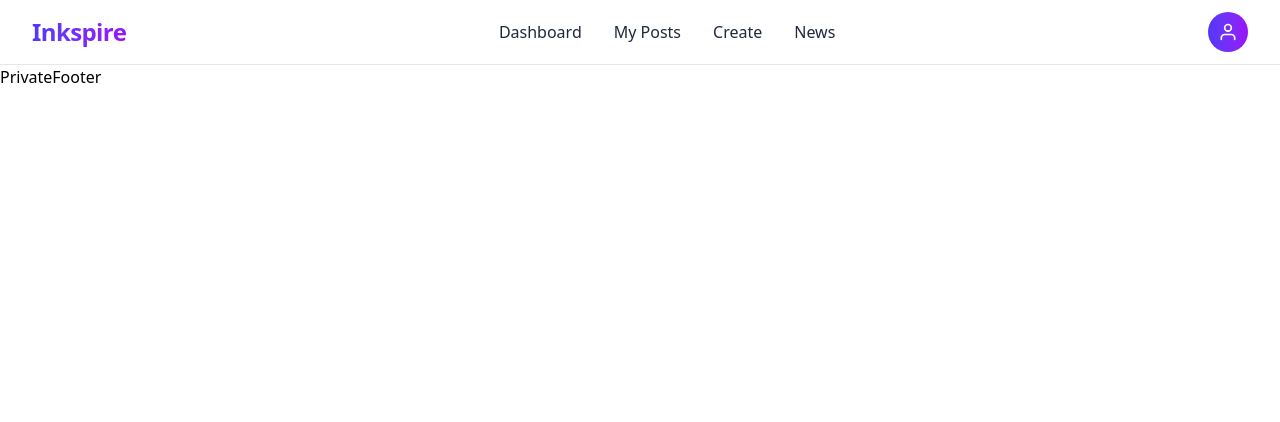
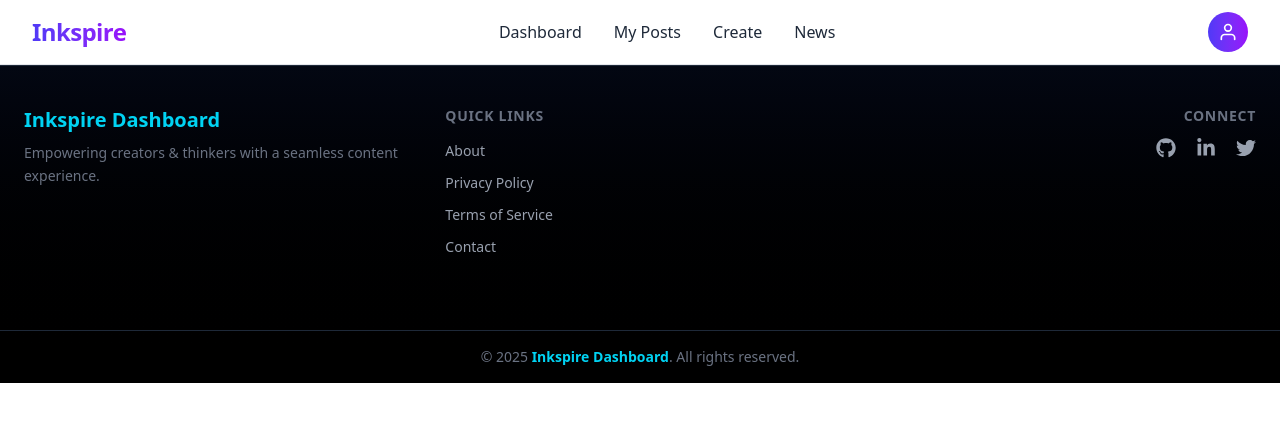
Before and after one commit to sanjiban-dey-2000/Inkspire-frontend, a React (Vite) app: page /private in a window 1280 px wide. Shown: the top 422 px of the page. Built offline with nearby package versions, Linux system fonts and the light colour scheme; sample sign-in values are in the browser's storage.

Commit message:
Private footer created

```diff
--- a/src/components/UI/PrivateFooter.jsx
+++ b/src/components/UI/PrivateFooter.jsx
@@ -1,9 +1,91 @@
-import React from 'react'
+import React from "react";
+import { FaGithub, FaLinkedinIn, FaTwitter } from "react-icons/fa";
 
 const PrivateFooter = () => {
   return (
-    <div>PrivateFooter</div>
-  )
-}
+    <footer className="bg-gradient-to-b from-gray-950 to-black border-t border-gray-800 text-gray-400">
+      <div className="max-w-7xl mx-auto px-6 py-10 grid grid-cols-1 md:grid-cols-3 gap-8 text-center md:text-left">
 
-export default PrivateFooter
+        {/* Brand Section */}
+        <div>
+          <h2 className="text-xl font-semibold text-cyan-400 mb-2">
+            Inkspire Dashboard
+          </h2>
+          <p className="text-sm text-gray-500 leading-relaxed">
+            Empowering creators & thinkers with a seamless content experience.
+          </p>
+        </div>
+
+        {/* Navigation Section */}
+        <div>
+          <h3 className="text-sm uppercase text-gray-500 font-semibold mb-3 tracking-wider">
+            Quick Links
+          </h3>
+          <ul className="space-y-2">
+            <NavItem text="About" href="#" />
+            <NavItem text="Privacy Policy" href="#" />
+            <NavItem text="Terms of Service" href="#" />
+            <NavItem text="Contact" href="#" />
+          </ul>
+        </div>
+
+        {/* Social Section */}
+        <div className="flex flex-col items-center md:items-end">
+          <h3 className="text-sm uppercase text-gray-500 font-semibold mb-3 tracking-wider">
+            Connect
+          </h3>
+          <div className="flex space-x-5">
+            <SocialIcon
+              href="https://github.com/"
+              Icon={FaGithub}
+              color="hover:text-gray-300"
+            />
+            <SocialIcon
+              href="https://linkedin.com/"
+              Icon={FaLinkedinIn}
+              color="hover:text-blue-400"
+            />
+            <SocialIcon
+              href="https://twitter.com/"
+              Icon={FaTwitter}
+              color="hover:text-sky-400"
+            />
+          </div>
+        </div>
+      </div>
+
+      {/* Bottom Bar */}
+      <div className="border-t border-gray-800 mt-8 py-4 text-center text-sm text-gray-500">
+        © {new Date().getFullYear()}{" "}
+        <span className="text-cyan-400 font-semibold">Inkspire Dashboard</span>.
+        All rights reserved.
+      </div>
+    </footer>
+  );
+};
+
+// Reusable Nav Item Component
+const NavItem = ({ text, href }) => (
+  <li>
+    <a
+      href={href}
+      className="hover:text-cyan-400 transition duration-200 text-sm"
+    >
+      {text}
+    </a>
+  </li>
+);
+
+// Reusable Social Icon Component
+const SocialIcon = ({ href, Icon, color }) => (
+  <a
+    href={href}
+    className={`text-gray-400 ${color} transition text-xl`}
+    target="_blank"
+    rel="noopener noreferrer"
+  >
+    <Icon />
+  </a>
+);
+
+export default PrivateFooter;
```
